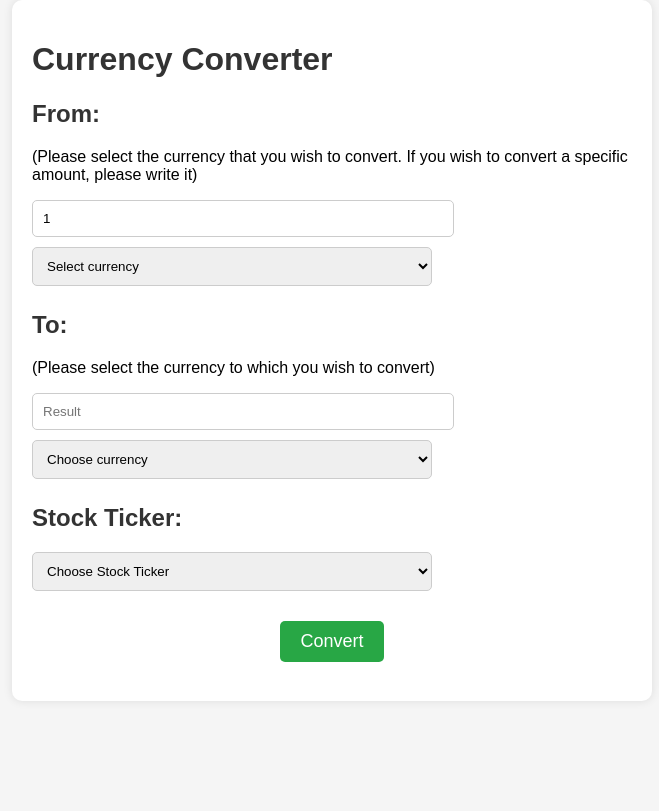
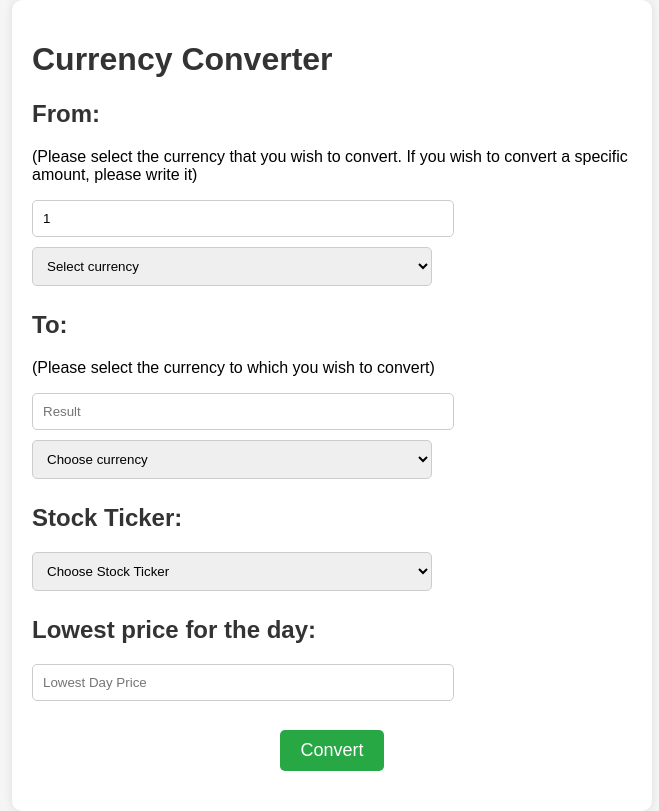
Before and after one commit to juanpabloduqueo/CurrencyApp, a Flask app: page / in a window 1280 px wide. Shown: the whole page, without its empty margins (308-967 px from the left). Before the commit the page ends 662 px from the top, so only its background shows below. Run offline with Flask 3, Linux system fonts and the light colour scheme.

Commit message:
modified lowest price visibility

```diff
--- a/templates/home.html
+++ b/templates/home.html
@@ -175,10 +175,8 @@
             </select>
 
             <!-- Display the lowest day price for the selected stock -->
-            {% if day_low_stock %}
-                <h2 class="form-label">Lowest price for the day:</h2>
-                <input type="number" placeholder="Lowest Day Price" class="form-control" value="{{ day_low_stock }}" readonly>
-            {% endif %}
+            <h2 class="form-label">Lowest price for the day:</h2>
+            <input type="number" placeholder="Lowest Day Price" class="form-control" value="{{ day_low_stock }}" readonly>
 
             <h2 style="text-align: center;">
                 <input type="submit" class="btn btn-outline-success mt-3" value="Convert">
```
